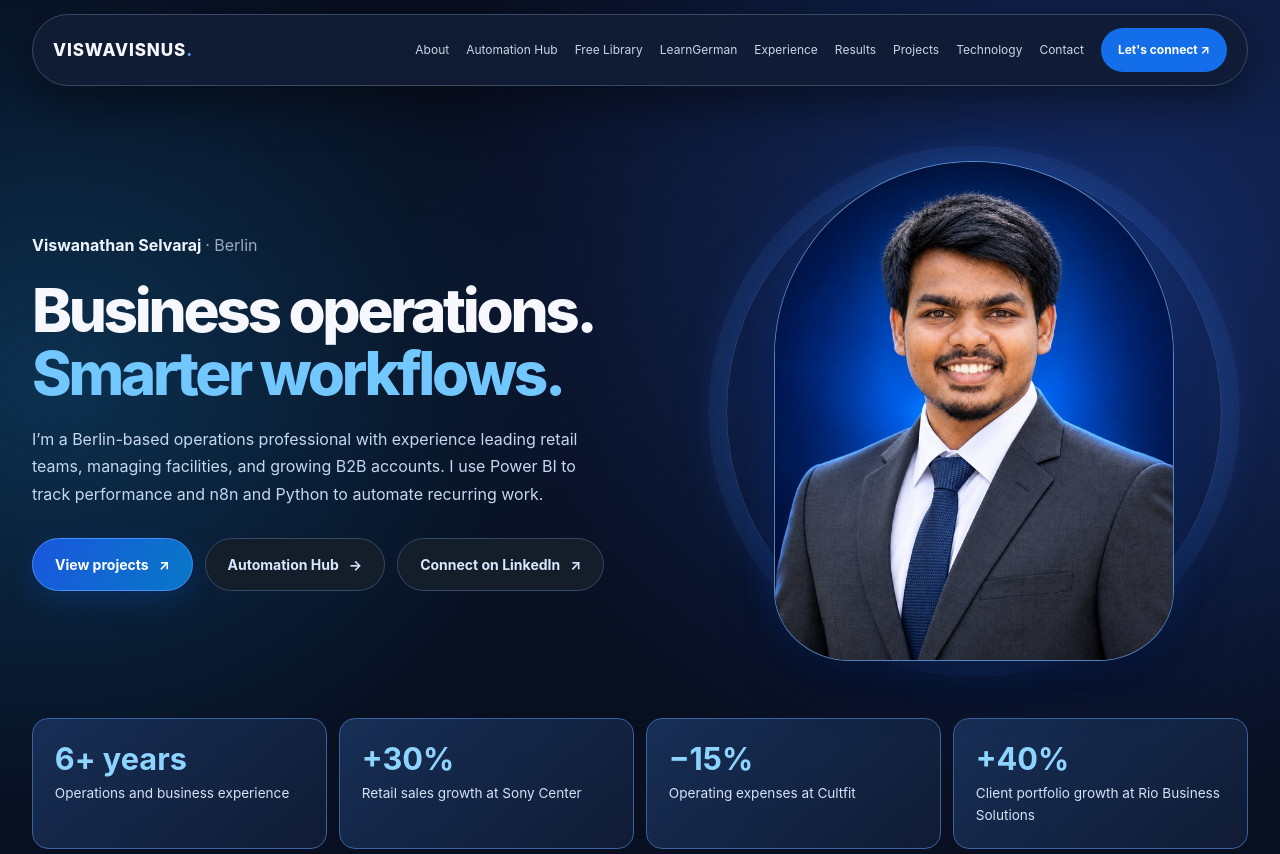
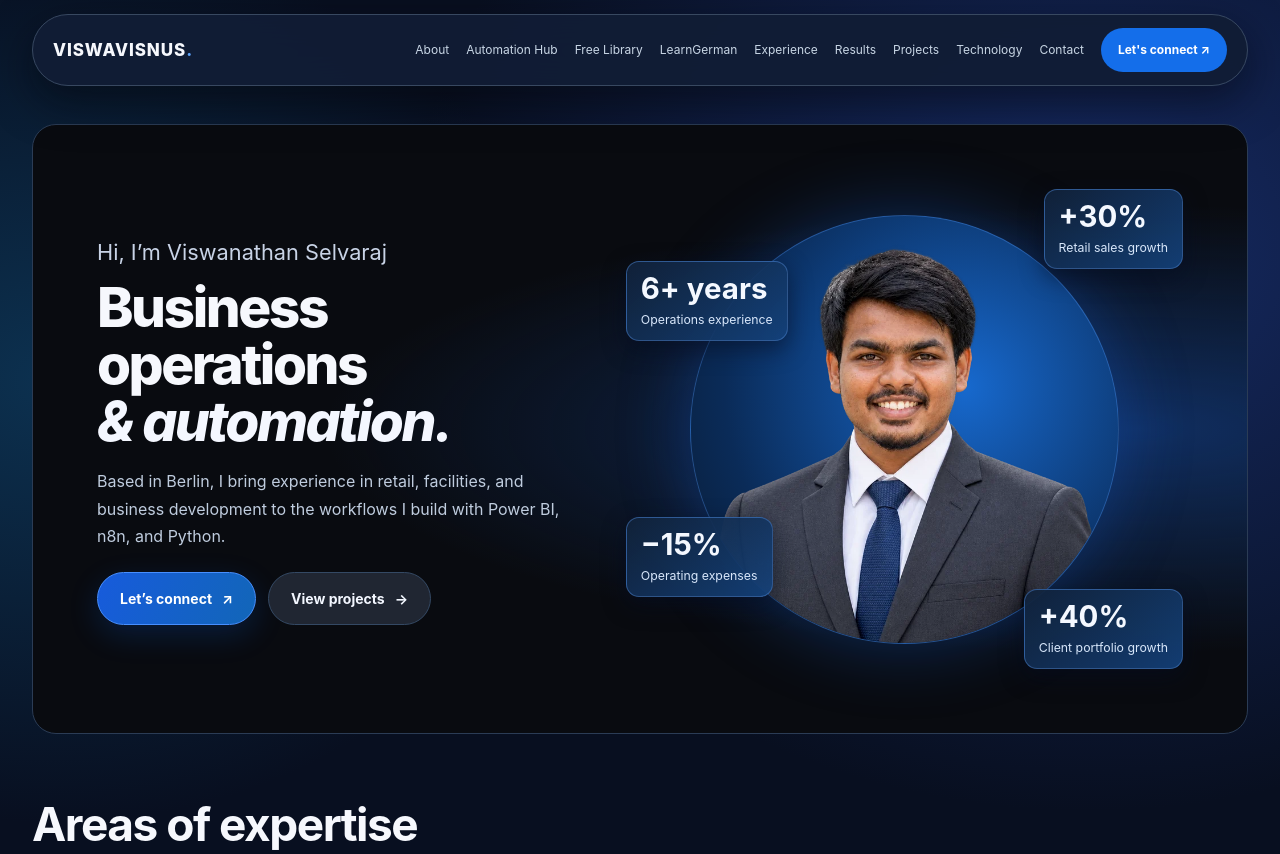
Before and after one commit to viswavisnus8/viswavisnus8.github.io, a plain HTML site: page index.html in a window 1280 px wide. Shown: the top 854 px of the page. Drawn offline with Linux system fonts and the light colour scheme.

Commit message:
Match the reference hero with a portrait cutout and floating results

```diff
--- a/index.html
+++ b/index.html
@@ -1468,84 +1468,86 @@ body {
 .container { width: calc(100% - clamp(32px, 5vw, 112px)); max-width: 1740px; }
 .site-header { background: #111d35f2; }
 .hero {
-  grid-template-columns: minmax(0, 1.1fr) minmax(0, 1fr);
-  gap: clamp(28px, 5vw, 92px);
+  grid-template-columns: minmax(0, .88fr) minmax(0, 1fr);
+  gap: clamp(16px, 3vw, 54px);
   min-height: 0;
-  padding: clamp(38px, 4.5vw, 78px) 0 clamp(25px, 3vw, 45px);
+  margin: clamp(20px, 3vw, 44px) 0 clamp(38px, 5vw, 72px);
+  padding: clamp(26px, 5vw, 84px);
+  border: 1px solid #2b3c55;
+  border-radius: 24px;
+  background: radial-gradient(ellipse at 91% 50%, #102e60, transparent 52%), #090b10;
 }
 .hero h1 {
-  font-size: clamp(2.3rem, 4.7vw, 5rem);
+  margin: 8px 0 18px;
+  font-size: clamp(2.25rem, 4.3vw, 4.5rem);
+  font-weight: 800;
   line-height: 1.04;
-  letter-spacing: -.055em;
-}
+  letter-spacing: -.045em;
+}
+.hero h1 em { color: #f4f7ff; }
 .hero-copy > p.hero-intro {
   margin-bottom: 0;
-  color: #edf4ff;
-  font-weight: 700;
-}
-.hero-intro span { color: var(--muted); font-weight: 400; }
-.hero-copy > p { max-width: 55ch; color: #c6d8ef; }
-.hero .accent { color: #72c7ff; }
+  font-size: clamp(1rem, 1.7vw, 1.55rem);
+  color: #c8d3e6;
+  font-weight: 400;
+}
+.hero-copy > p { max-width: 46ch; color: #bfccde; }
+.hero .buttons { margin-top: 22px; }
 .hero .btn-primary {
-  background: linear-gradient(115deg, #1957dd, #0878c7);
+  background: linear-gradient(115deg, #175bdc, #1266b8);
   border-color: #478fff;
 }
+.hero .btn-outline { background: #202632; color: #f3f7ff; }
 .hero-visual {
   position: relative;
-  isolation: isolate;
   display: grid;
   place-items: center;
   min-width: 0;
-  min-height: clamp(340px, 32vw, 510px);
-  padding: 18px 0;
-  background: radial-gradient(ellipse closest-side, #174ab680, transparent);
-}
-.hero-visual::before {
-  content: "";
+  padding: clamp(16px, 2vw, 36px) 0;
+}
+.hero-disc {
+  position: relative;
+  width: min(77%, 490px);
+  aspect-ratio: 1;
+  overflow: hidden;
+  border: 1px solid #4d90ed66;
+  border-radius: 50%;
+  background: radial-gradient(circle at 64% 40%, #1769ce, #0a2b58 64%, #0a182b);
+  box-shadow: 0 0 70px #1463db60;
+}
+.hero-portrait {
   position: absolute;
-  z-index: -1;
-  width: min(90%, 550px);
-  aspect-ratio: 1;
-  border: 1px solid #76baff38;
-  border-radius: 50%;
-  box-shadow: 0 0 0 clamp(8px, 1.4vw, 20px) #5295ff12,
-              0 0 52px #2176ff38;
-  pointer-events: none;
-}
-.hero-portrait {
+  bottom: 0;
+  left: 2%;
   display: block;
-  width: min(76%, 400px);
+  width: 96%;
   height: auto;
-  aspect-ratio: 4 / 5;
-  object-fit: cover;
-  object-position: center top;
-  border-radius: 50% 50% 19% 19% / 39% 39% 14% 14%;
-  border: 1px solid #82c4ff9c;
-  box-shadow: 0 20px 45px #030b27b3, 0 0 32px #297dff40;
-}
-.hero-results {
-  display: grid;
-  grid-template-columns: repeat(4, minmax(0, 1fr));
-  gap: 12px;
-  margin: 0 0 clamp(34px, 5vw, 70px);
-}
+}
+.hero-results { margin: 0; }
 .hero-results > div {
+  position: absolute;
   display: flex;
   flex-direction: column-reverse;
-  justify-content: flex-end;
-  padding: clamp(12px, 1.7vw, 24px);
-  border: 1px solid #3962a0;
-  border-radius: 16px;
-  background: linear-gradient(140deg, #172e55, #101b34);
-}
+  width: max-content;
+  max-width: 44%;
+  padding: 10px 14px;
+  border: 1px solid #477cc58c;
+  border-radius: 13px;
+  background: linear-gradient(140deg, #11223af2, #14417aeb);
+  box-shadow: 0 8px 22px #050d2190;
+}
+.hero-results > div:nth-child(1) { top: 15%; left: 0; }
+.hero-results > div:nth-child(2) { top: 0; right: 0; }
+.hero-results > div:nth-child(3) { bottom: 15%; left: 0; }
+.hero-results > div:nth-child(4) { bottom: 0; right: 0; }
 .hero-results dd {
   margin: 0;
-  color: #8dd4ff;
-  font-size: clamp(1.28rem, 2.4vw, 2.15rem);
-  font-weight: 750;
+  color: #f4f8ff;
+  font-size: clamp(1.25rem, 2.3vw, 2rem);
+  font-weight: 650;
   line-height: 1.15;
 }
-.hero-results dt { margin-top: 6px; color: #d4e3f9; font-size: .85rem; }
+.hero-results dt { margin-top: 4px; color: #d7e6fa; font-size: .77rem; }
 .expertise h2 { margin-top: 0; }
 .expertise-grid { display: grid; grid-template-columns: repeat(3, minmax(0, 1fr)); gap: 18px; }
 .expertise-grid article {
@@ -1591,16 +1593,25 @@ body {
 .workflow-preview { margin-top: 22px; }
 .workflow-preview summary { color: #91c4ff; cursor: pointer; font-weight: 700; }
 .workflow-preview .engine { margin: 16px 0 0; max-width: 540px; }
-@media (max-width: 1050px) {
-  .hero { grid-template-columns: minmax(0, 1fr); }
-  .hero-visual { width: min(100%, 650px); }
+@media (max-width: 900px) {
+  .hero { grid-template-columns: minmax(0, 1fr); gap: 24px; }
+  .hero-visual { width: min(100%, 570px); margin-inline: auto; padding: 0; }
+  .hero-disc { width: min(85%, 340px); }
+  .hero-results {
+    display: grid;
+    grid-template-columns: repeat(2, minmax(0, 1fr));
+    gap: 8px;
+    width: 100%;
+    margin-top: 18px;
+  }
+  .hero-results > div { position: static; width: auto; max-width: none; }
 }
 @media (max-width: 650px) {
   .site-header .nav { flex-wrap: nowrap; }
-  .hero { gap: 28px; }
-  .hero-visual { min-height: 0; padding: 20px 0; }
-  .hero-results { grid-template-columns: repeat(2, minmax(0, 1fr)); }
-  .hero-results dt { font-size: .78rem; }
+  .hero { padding: 20px; }
+  .hero h1 { font-size: clamp(1.85rem, 7vw, 2.55rem); }
+  .hero .btn { padding-inline: 15px; }
+  .hero-results > div { padding: 8px 10px; }
   .expertise-grid { grid-template-columns: 1fr; }
 }
 </style>
@@ -1629,25 +1640,26 @@ body {
 ================================== -->
 <section class="hero" aria-labelledby="hero-title">
   <div class="hero-copy">
-    <p class="hero-intro">Viswanathan Selvaraj <span>· Berlin</span></p>
-    <h1 id="hero-title">Business operations.<br/><span class="accent">Smarter workflows.</span></h1>
-    <p>I’m a Berlin-based operations professional with experience leading retail teams, managing facilities, and growing B2B accounts. I use Power BI to track performance and n8n and Python to automate recurring work.</p>
+    <p class="hero-intro">Hi, I’m Viswanathan Selvaraj</p>
+    <h1 id="hero-title">Business operations<br/> <em>&amp; automation.</em></h1>
+    <p>Based in Berlin, I bring experience in retail, facilities, and business development to the workflows I build with Power BI, n8n, and Python.</p>
     <div class="buttons">
-      <a class="btn btn-primary" href="#projects">View projects <span aria-hidden="true">↗</span></a>
-      <a class="btn btn-outline" href="automation-hub.html">Automation Hub <span aria-hidden="true">→</span></a>
-      <a class="btn btn-outline" href="https://www.linkedin.com/in/viswanathan-selvaraj-23a226165/" rel="noopener noreferrer" target="_blank">Connect on LinkedIn <span aria-hidden="true">↗</span></a>
+      <a class="btn btn-primary" href="#contact">Let’s connect <span aria-hidden="true">↗</span></a>
+      <a class="btn btn-outline" href="#projects">View projects <span aria-hidden="true">→</span></a>
     </div>
   </div>
   <div class="hero-visual">
-    <img class="hero-portrait" src="assets/viswanathan-portrait-v1.jpg" alt="Viswanathan Selvaraj" width="800" height="800" fetchpriority="high"/>
+    <div class="hero-disc">
+      <img class="hero-portrait" src="assets/viswanathan-hero-cutout.webp" alt="Viswanathan Selvaraj" width="720" height="720" fetchpriority="high"/>
+    </div>
+    <dl class="hero-results" aria-label="Professional achievements">
+      <div><dt>Operations experience</dt><dd>6+ years</dd></div>
+      <div><dt>Retail sales growth</dt><dd>+30%</dd></div>
+      <div><dt>Operating expenses</dt><dd>−15%</dd></div>
+      <div><dt>Client portfolio growth</dt><dd>+40%</dd></div>
+    </dl>
   </div>
 </section>
-<dl class="hero-results" aria-label="Professional achievements">
-  <div><dt>Operations and business experience</dt><dd>6+ years</dd></div>
-  <div><dt>Retail sales growth at Sony Center</dt><dd>+30%</dd></div>
-  <div><dt>Operating expenses at Cultfit</dt><dd>−15%</dd></div>
-  <div><dt>Client portfolio growth at Rio Business Solutions</dt><dd>+40%</dd></div>
-</dl>
 <section class="expertise" aria-labelledby="expertise-title">
   <h2 id="expertise-title">Areas of expertise</h2>
   <div class="expertise-grid">
```
Also changed, not shown: assets/viswanathan-hero-cutout.webp (added).
